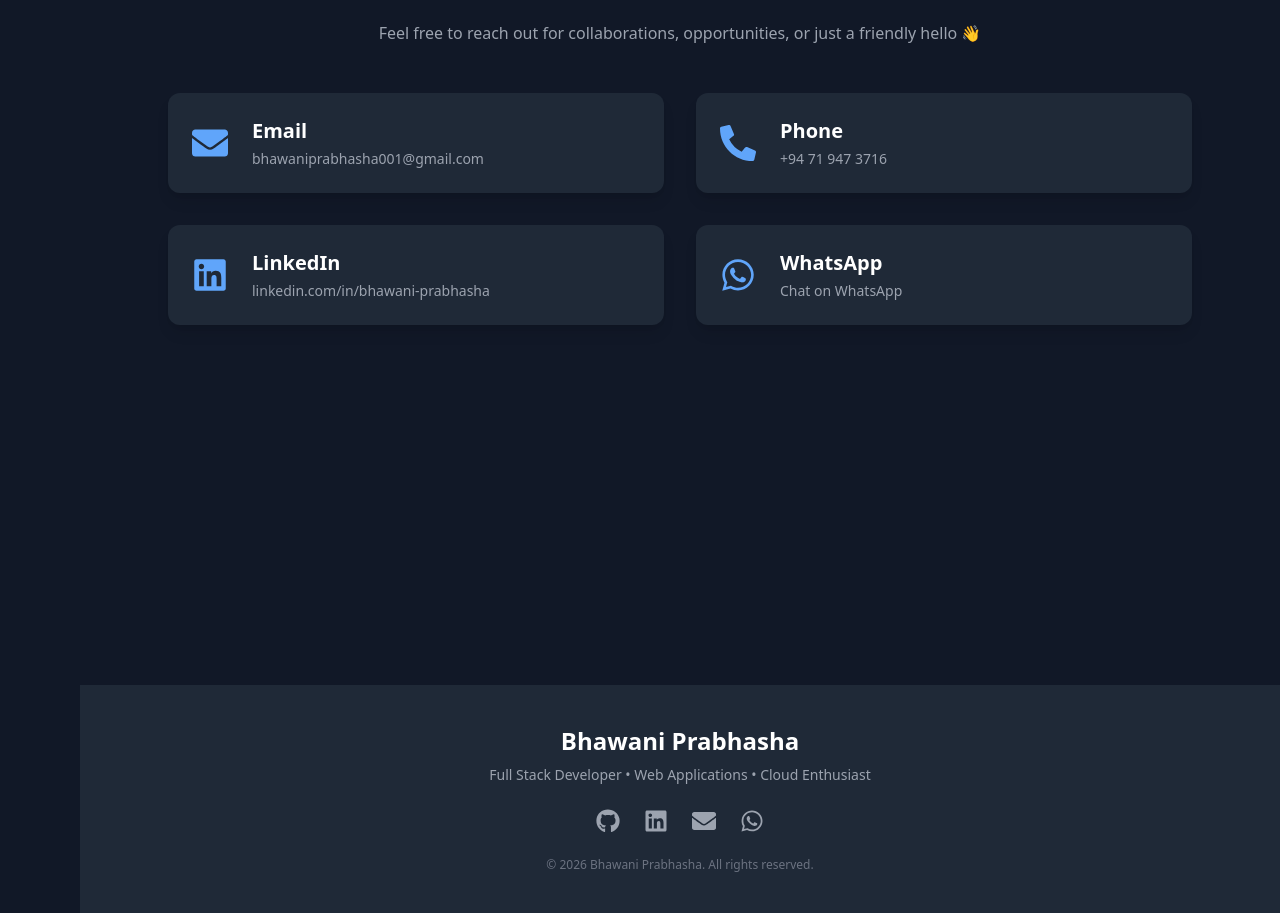
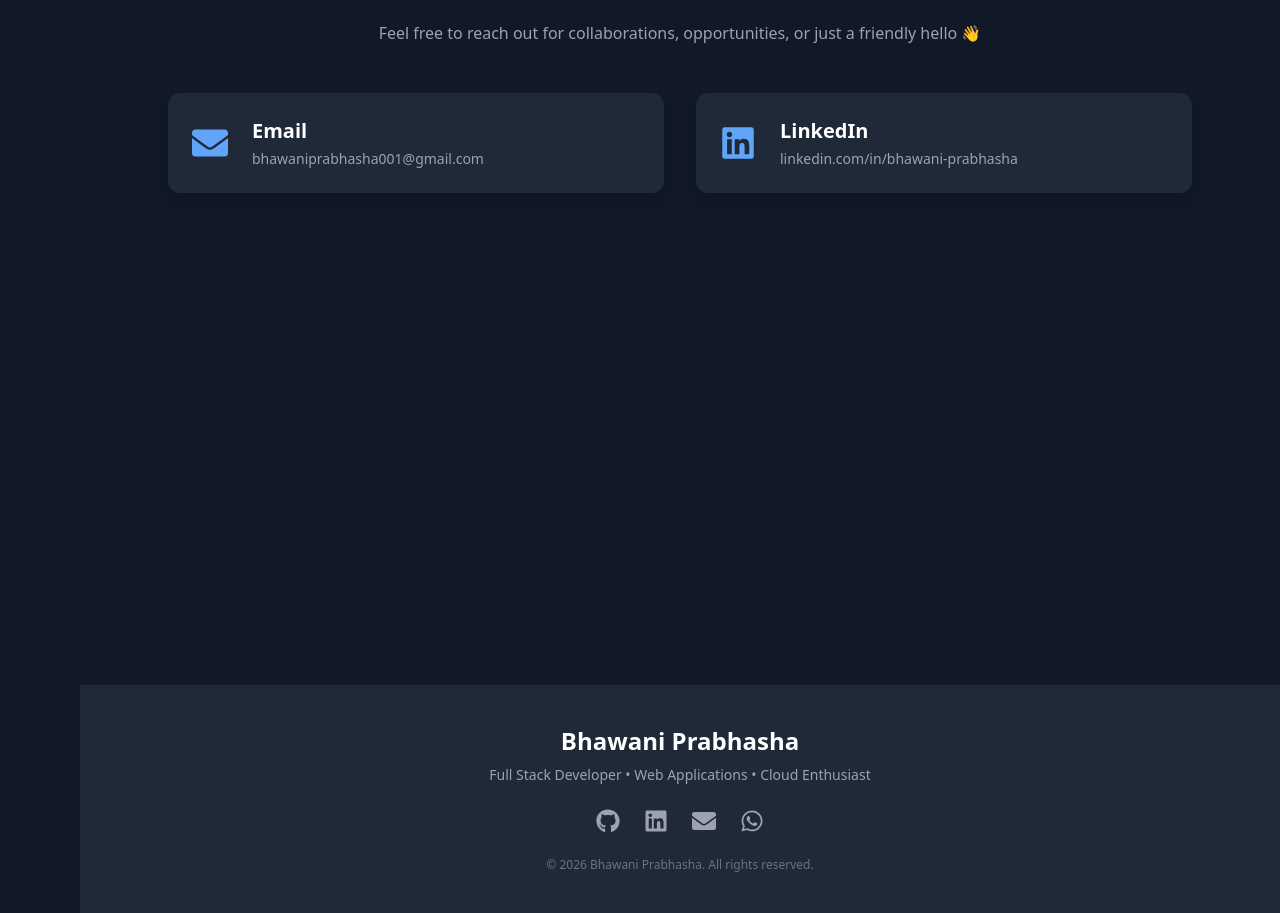
Before and after one commit to BhawaniPrabhasha/bhawani-prabhasha, a React (Vite) app: page / in a window 1280 px wide. Shown: the part 3247-4160 px from the top of the page. Built offline with nearby package versions, Linux system fonts and the light colour scheme.

Commit message:
update contact

```diff
--- a/src/components/Contact.jsx
+++ b/src/components/Contact.jsx
@@ -1,9 +1,7 @@
 import React from "react";
 import {
   FaEnvelope,
-  FaPhoneAlt,
   FaLinkedin,
-  FaWhatsapp,
 } from "react-icons/fa";
 
 export default function Contact() {
@@ -34,28 +32,12 @@ export default function Contact() {
             link="mailto:bhawaniprabhasha001@gmail.com"
           />
 
-          {/* Phone */}
-          <ContactCard
-            icon={<FaPhoneAlt />}
-            title="Phone"
-            value="+94 71 947 3716"
-            link="tel:+94719473716"
-          />
-
           {/* LinkedIn */}
           <ContactCard
             icon={<FaLinkedin />}
             title="LinkedIn"
             value="linkedin.com/in/bhawani-prabhasha"
             link="https://www.linkedin.com/in/bhawani-prabhasha/"
-          />
-
-          {/* WhatsApp */}
-          <ContactCard
-            icon={<FaWhatsapp />}
-            title="WhatsApp"
-            value="Chat on WhatsApp"
-            link="https://wa.me/94741386207"
           />
 
         </div>
```
